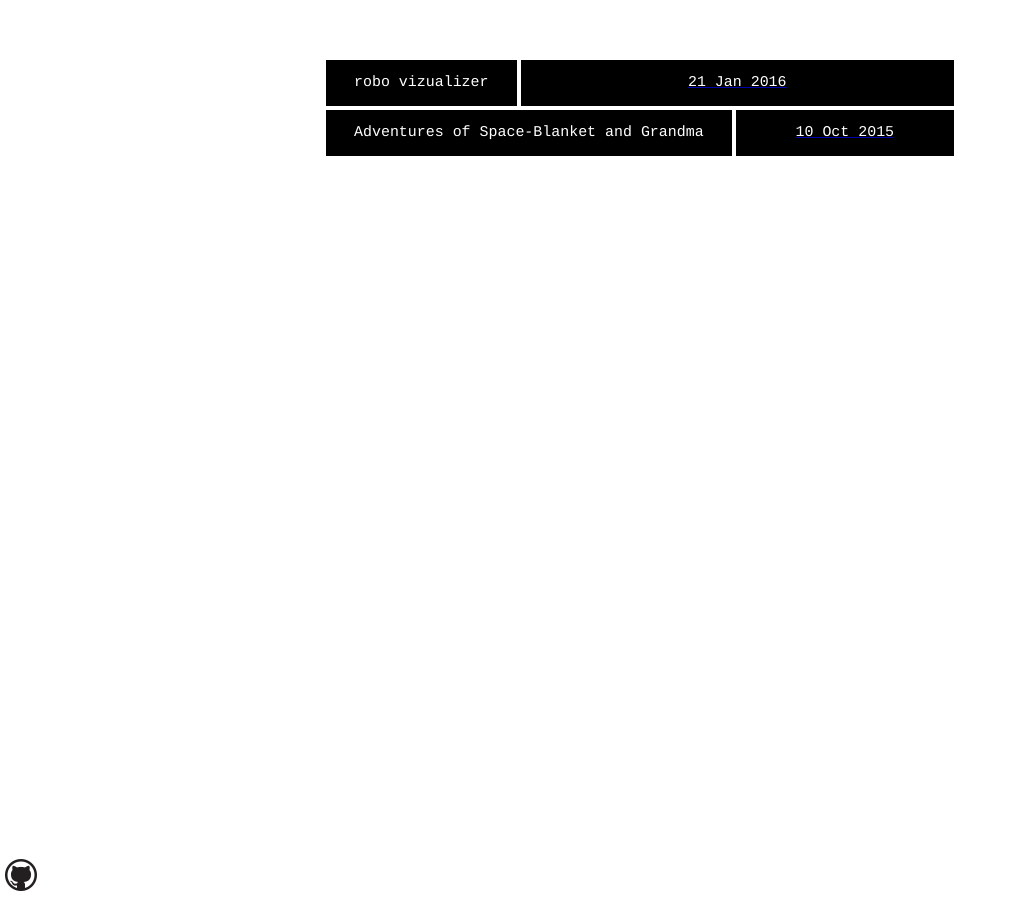
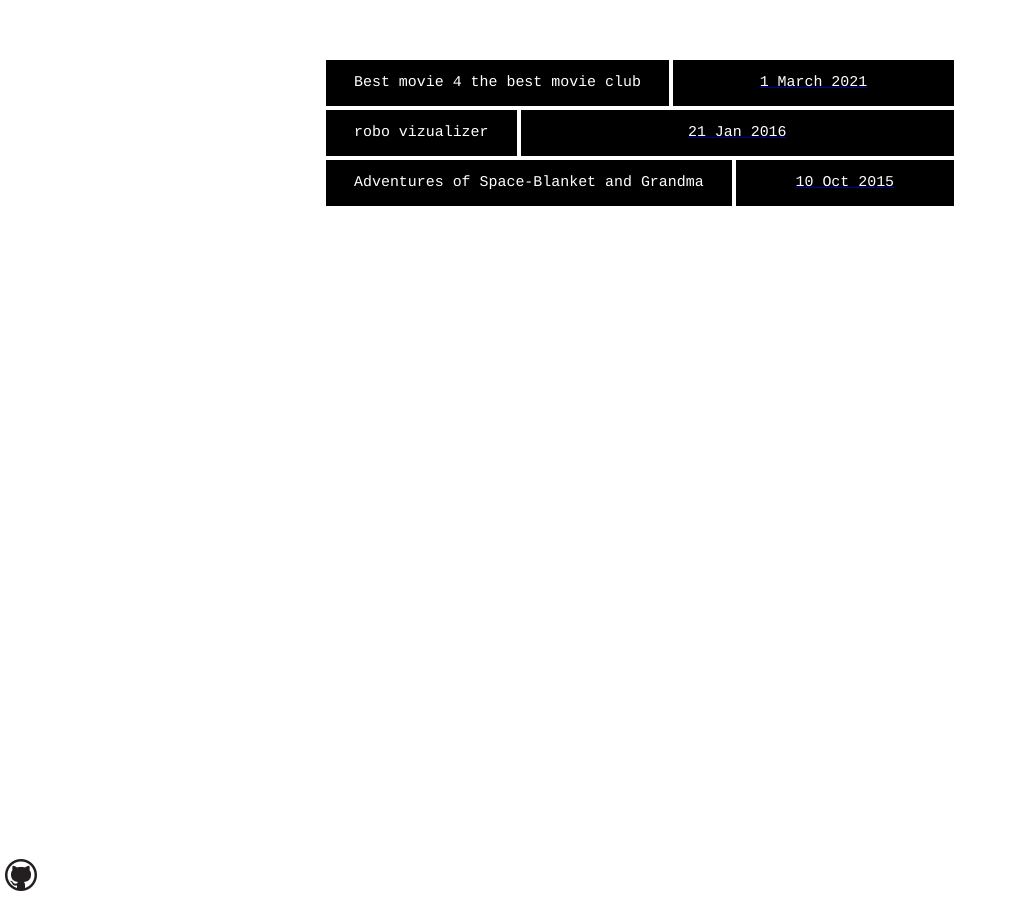
Before and after one commit to Ditofry/Ditofry.github.io, a Jekyll site: the page built from index.html, in a window 1280 px wide. Shown: the whole page, without its empty margins (0-1012 px from the left). Built offline with Jekyll 4.4.1, drawn with Linux system fonts in a browser that asks for light colours.

Commit message:
New link at long last!

```diff
--- a/index.html
+++ b/index.html
@@ -5,6 +5,12 @@ title: Robo Brandon
 
 <div id="home">
   <ul class="posts">
+    <li class="index-item">
+      <a href="movie-registration">
+        <div class="index-title">Best movie 4 the best movie club</div>
+        <div class="index-date">1 March 2021</div>
+      </a>
+    </li>
     <li class="index-item">
       <a href="robo-viz">
         <div class="index-title">robo vizualizer</div>
```
